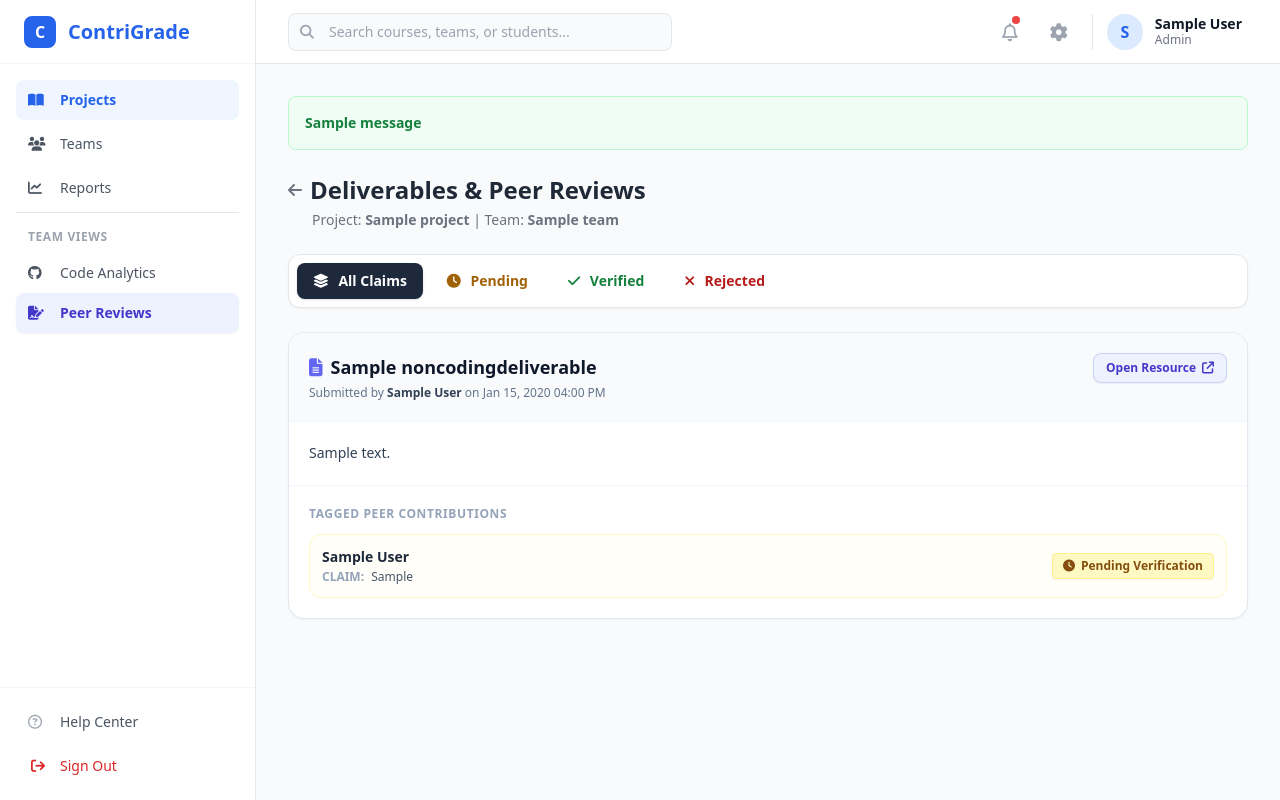
After one commit to labibaNadi59/ContriGrade, a Django app: page /academic/instructor/team/1/deliverables/ in a window 1280 px wide. The commit adds this page. Run offline with Django 5.2, Linux system fonts and the light colour scheme; a user stored in the database is signed in; tables that the repository leaves empty hold one stand-in row (values such as "Sample post"); one stand-in notice (Sample message) is shown; some libraries are stand-ins or nearby versions.

Commit message:
updated instructor dashboard to view the submitted deliverables

```diff
--- /dev/null
+++ b/academic/templates/academic/team_deliverables.html
@@ -0,0 +1,139 @@
+{% extends 'academic/base.html' %}
+
+{% block title %}Deliverables: {{ team.team_name }} - ContriGrade{% endblock %}
+
+{% block sidebar_links %}
+<a href="{% url 'dashboard_redirect' %}" class="flex items-center space-x-3 px-3 py-2.5 bg-blue-50 text-blue-600 rounded-lg text-sm font-semibold">
+    <i class="fa-solid fa-book-open w-5"></i>
+    <span>Projects</span>
+</a>
+<a href="{% url 'team_management' %}" class="flex items-center space-x-3 px-3 py-2.5 text-gray-600 hover:bg-gray-50 rounded-lg text-sm font-medium">
+    <i class="fa-solid fa-users w-5"></i>
+    <span>Teams</span>
+</a>
+<a href="{% url 'reports_hub' %}" class="flex items-center space-x-3 px-3 py-2.5 text-gray-600 hover:bg-gray-50 rounded-lg text-sm font-medium">
+    <i class="fa-solid fa-chart-line w-5"></i>
+    <span>Reports</span>
+</a>
+
+<div class="pt-4 mt-4 border-t border-gray-200">
+    <p class="px-3 text-xs font-bold text-gray-400 uppercase tracking-wider mb-2">Team Views</p>
+
+    <!-- Code Analytics Button -->
+    <a href="{% url 'team_analytics_dashboard' team.pk %}" class="flex items-center space-x-3 px-3 py-2.5 rounded-lg text-sm transition-colors {% if request.resolver_match.url_name == 'team_analytics_dashboard' %}bg-blue-50 text-blue-700 font-semibold shadow-sm{% else %}text-gray-600 hover:bg-gray-50 font-medium{% endif %}">
+        <i class="fa-brands fa-github w-5"></i>
+        <span>Code Analytics</span>
+    </a>
+
+    <!-- Peer Reviews Button -->
+    <a href="{% url 'team_deliverables_review' team.pk %}" class="flex items-center space-x-3 px-3 py-2.5 rounded-lg text-sm transition-colors {% if request.resolver_match.url_name == 'team_deliverables_review' %}bg-indigo-50 text-indigo-700 font-semibold shadow-sm{% else %}text-gray-600 hover:bg-gray-50 font-medium{% endif %}">
+        <i class="fa-solid fa-file-signature w-5"></i>
+        <span>Peer Reviews</span>
+    </a>
+</div>
+{% endblock %}
+
+{% block content %}
+<div class="max-w-5xl mx-auto">
+    <!-- Header -->
+    <div class="mb-6 flex flex-col md:flex-row md:items-center justify-between gap-4">
+        <div>
+            <div class="flex items-center gap-2 mb-1">
+                <a href="javascript:history.back()" class="text-gray-500 hover:text-blue-600 transition">
+                    <i class="fa-solid fa-arrow-left"></i>
+                </a>
+                <h2 class="text-2xl font-bold text-gray-800">Deliverables & Peer Reviews</h2>
+            </div>
+            <p class="text-sm text-gray-500 ml-6">Project: <strong>{{ team.project.title }}</strong> | Team: <strong>{{ team.team_name }}</strong></p>
+        </div>
+    </div>
+
+    <!-- Quick Filters -->
+    <div class="bg-white p-2 rounded-xl border border-gray-200 shadow-sm flex flex-wrap gap-2 mb-6">
+        <a href="?status=ALL" class="px-4 py-2 rounded-lg text-sm font-bold transition-colors {% if current_filter == 'ALL' %}bg-slate-800 text-white shadow{% else %}text-slate-600 hover:bg-slate-100{% endif %}">
+            <i class="fa-solid fa-layer-group mr-1.5"></i> All Claims
+        </a>
+        <a href="?status=PENDING" class="px-4 py-2 rounded-lg text-sm font-bold transition-colors {% if current_filter == 'PENDING' %}bg-yellow-500 text-white shadow{% else %}text-yellow-700 hover:bg-yellow-50{% endif %}">
+            <i class="fa-solid fa-clock mr-1.5"></i> Pending
+        </a>
+        <a href="?status=VERIFIED" class="px-4 py-2 rounded-lg text-sm font-bold transition-colors {% if current_filter == 'VERIFIED' %}bg-green-600 text-white shadow{% else %}text-green-700 hover:bg-green-50{% endif %}">
+            <i class="fa-solid fa-check mr-1.5"></i> Verified
+        </a>
+        <a href="?status=REJECTED" class="px-4 py-2 rounded-lg text-sm font-bold transition-colors {% if current_filter == 'REJECTED' %}bg-red-500 text-white shadow{% else %}text-red-700 hover:bg-red-50{% endif %}">
+            <i class="fa-solid fa-xmark mr-1.5"></i> Rejected
+        </a>
+    </div>
+
+    <!-- Deliverables Feed -->
+    <div class="space-y-6">
+        {% for item in deliverables %}
+            <div class="bg-white rounded-2xl border border-slate-200 shadow-sm overflow-hidden">
+                <!-- Deliverable Header -->
+                <div class="p-5 border-b border-slate-100 bg-slate-50 flex justify-between items-start">
+                    <div>
+                        <h3 class="font-extrabold text-slate-900 text-lg flex items-center gap-2">
+                            <i class="fa-solid fa-file-lines text-indigo-500"></i> {{ item.title }}
+                        </h3>
+                        <p class="text-xs text-slate-500 mt-1">
+                            Submitted by <span class="font-bold text-slate-700">{{ item.submitted_by.name }}</span> on {{ item.submitted_at|date:"M d, Y h:i A" }}
+                        </p>
+                    </div>
+                    <a href="{{ item.link }}" target="_blank" class="inline-flex items-center text-xs font-bold px-3 py-1.5 rounded-lg border border-indigo-200 text-indigo-700 bg-indigo-50 hover:bg-indigo-100 transition shadow-sm">
+                        Open Resource <i class="fa-solid fa-arrow-up-right-from-square ml-1.5"></i>
+                    </a>
+                </div>
+
+                <!-- Description -->
+                {% if item.description %}
+                    <div class="p-5 border-b border-slate-100">
+                        <p class="text-sm text-slate-700 leading-relaxed">{{ item.description }}</p>
+                    </div>
+                {% endif %}
+
+                <!-- Peer Verification Claims -->
+                <div class="p-5">
+                    <h4 class="text-xs font-bold text-slate-400 uppercase tracking-wider mb-3">Tagged Peer Contributions</h4>
+
+                    {% if item.filtered_contributions %}
+                        <div class="space-y-3">
+                            {% for claim in item.filtered_contributions %}
+                                <div class="flex items-center justify-between p-3 rounded-xl border {% if claim.status == 'VERIFIED' %}border-green-100 bg-green-50/30{% elif claim.status == 'REJECTED' %}border-red-100 bg-red-50/30{% else %}border-yellow-100 bg-yellow-50/30{% endif %}">
+                                    <div>
+                                        <p class="font-bold text-slate-800 text-sm">{{ claim.student.name }}</p>
+                                        <p class="text-xs text-slate-600 mt-0.5"><span class="font-semibold text-slate-400 uppercase mr-1">Claim:</span> {{ claim.contribution_area }}</p>
+                                    </div>
+
+                                    <!-- Status Badges -->
+                                    {% if claim.status == 'PENDING' %}
+                                        <span class="inline-flex items-center text-xs font-bold px-2.5 py-1 bg-yellow-100 text-yellow-800 border border-yellow-200 rounded shadow-sm">
+                                            <i class="fa-solid fa-clock mr-1.5"></i> Pending Verification
+                                        </span>
+                                    {% elif claim.status == 'VERIFIED' %}
+                                        <span class="inline-flex items-center text-xs font-bold px-2.5 py-1 bg-green-100 text-green-800 border border-green-200 rounded shadow-sm">
+                                            <i class="fa-solid fa-check mr-1.5"></i> Verified by Peer
+                                        </span>
+                                    {% elif claim.status == 'REJECTED' %}
+                                        <span class="inline-flex items-center text-xs font-bold px-2.5 py-1 bg-red-100 text-red-800 border border-red-200 rounded shadow-sm">
+                                            <i class="fa-solid fa-xmark mr-1.5"></i> Rejected by Peer
+                                        </span>
+                                    {% endif %}
+                                </div>
+                            {% endfor %}
+                        </div>
+                    {% else %}
+                        <p class="text-sm text-slate-500 italic">No claims match the current filter.</p>
+                    {% endif %}
+                </div>
+            </div>
+        {% empty %}
+            <div class="bg-white p-10 rounded-2xl border border-slate-200 shadow-sm text-center">
+                <div class="w-16 h-16 bg-slate-50 rounded-full flex items-center justify-center mx-auto mb-4">
+                    <i class="fa-solid fa-folder-open text-3xl text-slate-300"></i>
+                </div>
+                <h3 class="text-lg font-bold text-slate-700">No Deliverables Found</h3>
+                <p class="text-sm text-slate-500 mt-1 max-w-sm mx-auto">There are no peer review claims matching the "{{ current_filter }}" filter for this team.</p>
+            </div>
+        {% endfor %}
+    </div>
+</div>
+{% endblock %}
--- a/academic/urls.py
+++ b/academic/urls.py
@@ -18,6 +18,7 @@ path('student/courses/', views.student_courses, name='student_courses'),
     path('student/memberships/<int:membership_id>/role/', views.update_student_project_role, name='update_student_project_role'),
 path('student/team/<int:team_id>/repo/', views.update_team_repo, name='update_team_repo'),
 path('instructor/team/<int:team_id>/analytics/', views.team_analytics_dashboard, name='team_analytics_dashboard'),
+path('instructor/team/<int:team_id>/deliverables/', views.team_deliverables_review, name='team_deliverables_review'),
 path('instructor/project/<int:project_id>/report/', views.project_master_report, name='project_master_report'),
 path('instructor/reports/', views.reports_hub, name='reports_hub'),
 
--- a/academic/views.py
+++ b/academic/views.py
@@ -12,7 +12,7 @@ from .utils import fetch_team_commits, analyze_team_contributions
 import csv
 from django.http import HttpResponse
 from django.http import JsonResponse
-
+from django.db.models import Prefetch
 
 @login_required
 def load_project_students(request):
@@ -37,6 +37,7 @@ def load_project_students(request):
 
     return JsonResponse({'students': student_list})
 
+
 @login_required
 @student_required
 def student_team_progress(request, team_id):
@@ -53,13 +54,13 @@ def student_team_progress(request, team_id):
     else:
         fetch_result = fetch_team_commits(team, force_refresh=force_refresh)
         if fetch_result['status'] == 'success':
-            recent_commits = fetch_result['commits']  # Fetching all commits based on our earlier fix
+            recent_commits = fetch_result['commits']
             analytics_data = analyze_team_contributions(team, fetch_result['commits'])
             analytics_data['total_branches'] = fetch_result.get('total_branches', 1)
         else:
             error_message = fetch_result.get('message', 'Failed to fetch commits from GitHub.')
 
-    # --- NEW: Non-Coding Deliverables Logic ---
+    # --- Non-Coding Deliverables Logic ---
     deliverables = team.deliverables.all().order_by('-submitted_at').prefetch_related('contributions__student')
 
     if request.method == 'POST' and 'submit_deliverable' in request.POST:
@@ -70,20 +71,29 @@ def student_team_progress(request, team_id):
 
         deliverable_form = NonCodingDeliverableForm(request.POST)
         if deliverable_form.is_valid():
+
+            # --- 1. STRICT BACKEND VALIDATION: Must specify what teammate did ---
+            teammate_ids = request.POST.getlist('teammate_id[]')
+            contribution_areas = request.POST.getlist('contribution_area[]')
+
+            for t_id, area in zip(teammate_ids, contribution_areas):
+                # If a teammate is selected, but the text area is empty or just spaces
+                if t_id and not area.strip():
+                    messages.error(request,
+                                   "Submission failed: You must describe the contribution area for each selected teammate.")
+                    return redirect('student_team_progress', team_id=team.team_id)
+            # --------------------------------------------------------------------
+
             deliverable = deliverable_form.save(commit=False)
             deliverable.team = team
             deliverable.submitted_by = request.user
             deliverable.save()
 
-            # Process Dynamic Teammate Contributions
-            teammate_ids = request.POST.getlist('teammate_id[]')
-            contribution_areas = request.POST.getlist('contribution_area[]')
-
-            # Fetch valid team members to prevent spoofing
+            # --- 2. Process Dynamic Teammate Contributions ---
             valid_team_member_ids = set(team.members.values_list('pk', flat=True))
 
             for t_id, area in zip(teammate_ids, contribution_areas):
-                if t_id and area:
+                if t_id and area.strip():
                     try:
                         student_id = int(t_id)
                         # Security: Ensure the tagged student is actually on this team
@@ -92,16 +102,17 @@ def student_team_progress(request, team_id):
                             DeliverableContribution.objects.create(
                                 deliverable=deliverable,
                                 student=student,
-                                contribution_area=area,
+                                contribution_area=area.strip(),
                                 status='PENDING'
                             )
                     except ValueError:
-                        pass  # Ignore invalid ID formats
+                        pass
 
-            messages.success(request, "Deliverable and contribution claims submitted successfully.")
+            messages.success(request, "Deliverable and contributions submitted successfully.")
             return redirect('student_team_progress', team_id=team.team_id)
     else:
         deliverable_form = NonCodingDeliverableForm()
+
     return render(request, 'academic/student_progress.html', {
         'team': team,
         'analytics': analytics_data,
@@ -110,7 +121,6 @@ def student_team_progress(request, team_id):
         'deliverable_form': deliverable_form,
         'deliverables': deliverables,
     })
-
 
 
 
@@ -695,3 +705,36 @@ def delete_deliverable(request, deliverable_id):
     return render(request, 'academic/delete_deliverable.html', {
         'deliverable': deliverable
     })
+
+
+@login_required
+def team_deliverables_review(request, team_id):
+    # Security: Ensure only instructors or admins can access this page
+    if request.user.role not in ['INSTRUCTOR', 'ADMIN', 'COORDINATOR']:
+        messages.error(request, "Access denied. Instructor privileges required.")
+        return redirect('student_dashboard')
+
+    team = get_object_or_404(Team, pk=team_id)
+    current_filter = request.GET.get('status', 'ALL')
+
+    # Build the filter query for the contribution claims
+    contributions_query = DeliverableContribution.objects.select_related('student')
+    if current_filter in ['PENDING', 'VERIFIED', 'REJECTED']:
+        contributions_query = contributions_query.filter(status=current_filter)
+
+    # Fetch deliverables and attach ONLY the claims that match our filter
+    deliverables_qs = team.deliverables.select_related('submitted_by').prefetch_related(
+        Prefetch('contributions', queryset=contributions_query, to_attr='filtered_contributions')
+    ).order_by('-submitted_at')
+
+    # If filtering, hide deliverables that don't have any matching claims
+    if current_filter != 'ALL':
+        deliverables = [d for d in deliverables_qs if d.filtered_contributions]
+    else:
+        deliverables = deliverables_qs
+
+    return render(request, 'academic/team_deliverables.html', {
+        'team': team,
+        'deliverables': deliverables,
+        'current_filter': current_filter,
+    })
```
Also changed, not shown: academic/templates/academic/student_progress.html (+7 -5 lines), academic/templates/academic/team_analytics.html (+16 -1 lines), tests/test_non_coding_deliverable_workflow.py (+6 -6 lines).
